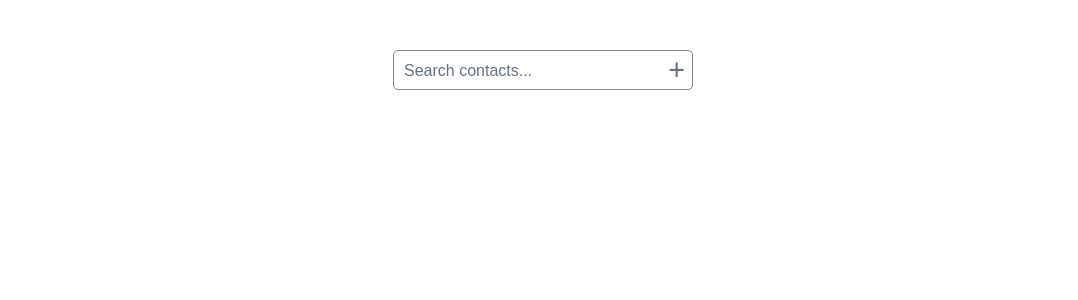
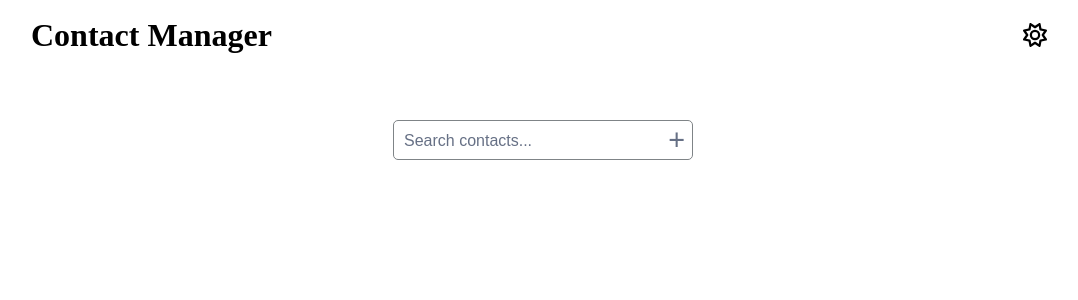
Before and after one commit to RushabhJadhav/react-contact-manager, a React (Vite) app: page / in a window 1280 px wide. Shown: the top 300 px of the page, without its empty margins (97-1175 px from the left). Built offline with nearby package versions, Linux system fonts and the light colour scheme.

Commit message:
dark mode changes

```diff
--- a/src/App.jsx
+++ b/src/App.jsx
@@ -1,12 +1,16 @@
-// import Header from './components/Header'
+import { useState } from 'react'
+import Header from './components/Header'
 import AddContacts from './components/AddContacts'
 import Contacts from './components/Contacts'
 
 function App() {
+  const [darkMode, setDarkMode] = useState(false)
+
+  localStorage.setItem('dark', darkMode)
 
   return (
     <>
-      {/* <Header /> */}
+      <Header darkMode={darkMode} setDarkMode={setDarkMode} />
       <AddContacts />
       <Contacts />
     </>
--- a/src/components/DarkMode.jsx
+++ b/src/components/DarkMode.jsx
@@ -1,21 +1,22 @@
-import { useState } from "react"
-// import { FontAwesomeIcon } from "@fortawesome/react-fontawesome"
-// import { faMoon } from "@fortawesome/free-regular-svg-icons"
-// import { faSun } from "@fortawesome/free-regular-svg-icons"
+import { FontAwesomeIcon } from "@fortawesome/react-fontawesome"
+import { faMoon } from "@fortawesome/free-regular-svg-icons"
+import { faSun } from "@fortawesome/free-regular-svg-icons"
 
-const DarkMode = () => {
-    const [checked, setChecked] = useState(false)
+const DarkMode = ({darkMode, setDarkMode}) => {
 
-    const handleCheckbox = () => {
-        setChecked(prevState => !prevState)
+    const handleClick = () => {
+        setDarkMode(prevState => !prevState)
     }
 
     return (
         <>
-            <label className="toggle-switch">
-                <input type="checkbox" checked={checked} onChange={handleCheckbox} />
-                <span className="slider"></span>
-            </label>
+            <div className="dark-mode-cont" onClick={handleClick}>
+                {
+                    darkMode ?
+                    <FontAwesomeIcon icon={faMoon} /> :
+                    <FontAwesomeIcon icon={faSun} />
+                }
+            </div>
         </>
     )
 }
--- a/src/components/Header.jsx
+++ b/src/components/Header.jsx
@@ -1,10 +1,10 @@
 import DarkMode from "./DarkMode";
 
-const Header = () => {
+const Header = ({darkMode, setDarkMode}) => {
     return (
         <div className="header">
             <h1>Contact Manager</h1>
-            <DarkMode />
+            <DarkMode darkMode={darkMode} setDarkMode={setDarkMode} />
         </div>
     )
 }
--- a/src/styles/darkmode.scss
+++ b/src/styles/darkmode.scss
@@ -0,0 +1,19 @@
+.dark-mode-cont {
+    cursor: pointer;
+    width: 40px;
+    height: 40px;
+    border-radius: 50%;
+    display: flex;
+    justify-content: center;
+    align-items: center;
+    user-select: none;
+    transition: all .2s ease;
+
+    &:hover {
+        background-color: #ebedf0;
+    }
+
+    svg {
+        font-size: 1.5rem;
+    }
+}
--- a/src/styles/form.scss
+++ b/src/styles/form.scss
@@ -1,5 +1,5 @@
 form {
-    position: absolute;
+    position: fixed;
     left: 50%;
     transform: translateX(-50%);
     display: grid;
@@ -15,11 +15,13 @@ form {
     background-color: $light;
 
     &::after {
-        content: "X";
+        content: "\00D7";
         position: absolute;
         top: 15px;
         right: 15px;
         cursor: pointer;
+        font-size: 1.5rem;
+        font-weight: bold;
     }
 
     &::before {
--- a/src/styles/header.scss
+++ b/src/styles/header.scss
@@ -5,8 +5,7 @@
     margin: auto;
     justify-content: space-between;
     align-items: center;
-    // border: 1px solid red;
-    height: 50px;
+    height: 70px;
 
     h1 {
     }
```
